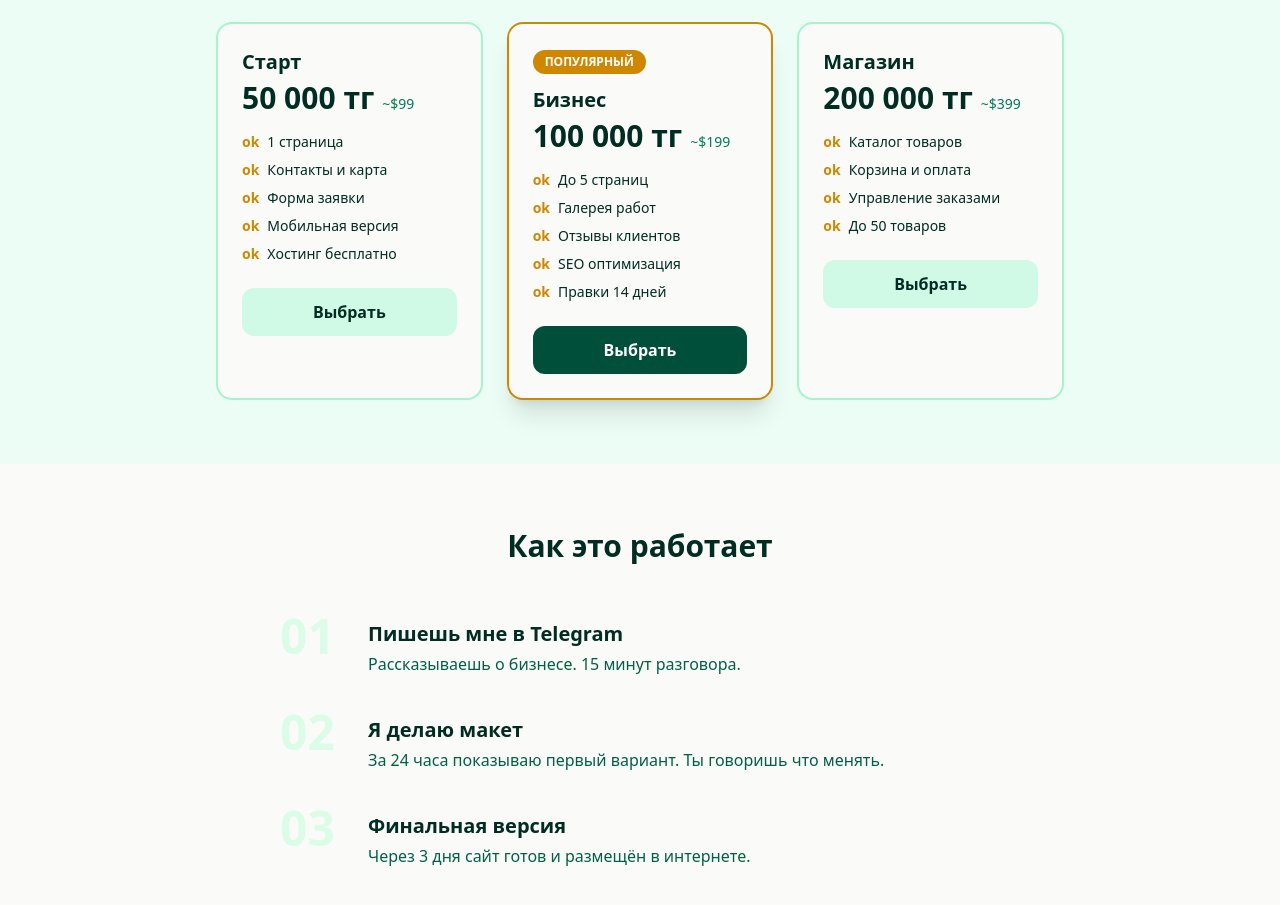
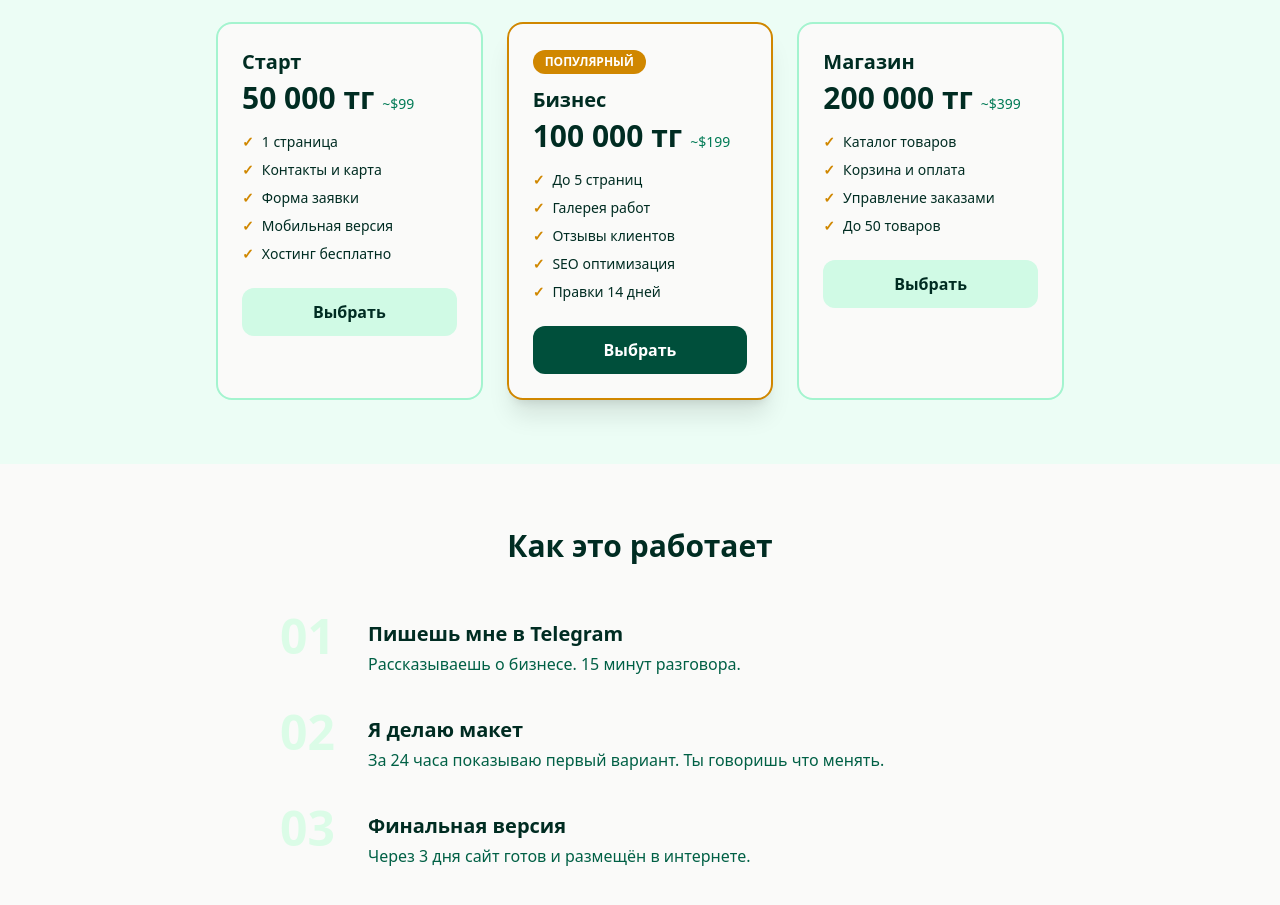
Before and after one commit to IsTiK52/one, a Next.js app: page / in a window 1280 px wide. Shown: the part 2100-3005 px from the top of the page. Built offline with nearby package versions, Linux system fonts and the light colour scheme.

Commit message:
fix ok to checkmark

```diff
--- a/app/page.tsx
+++ b/app/page.tsx
@@ -69,7 +69,7 @@ export default function Home() {
                 <h3 className="font-black text-xl mb-1">{plan.name}</h3>
                 <div className="mb-4"><span className="text-3xl font-black">{plan.price}</span><span className="text-emerald-700 text-sm ml-2">{plan.usd}</span></div>
                 <ul className="space-y-2 mb-6">
-                  {plan.features.map((f) => (<li key={f} className="flex items-center gap-2 text-sm"><span className="text-yellow-600 font-bold">ok</span>{f}</li>))}
+                  {plan.features.map((f) => (<li key={f} className="flex items-center gap-2 text-sm"><span className="text-yellow-600 font-bold">✓</span>{f}</li>))}
                 </ul>
                 <a href="https://t.me/wyikai" target="_blank" rel="noreferrer"
                   className={`block text-center py-3 rounded-xl font-bold transition-colors ${plan.popular ? "bg-emerald-900 text-white hover:bg-emerald-800" : "bg-emerald-100 text-emerald-950 hover:bg-gray-200"}`}>
```
